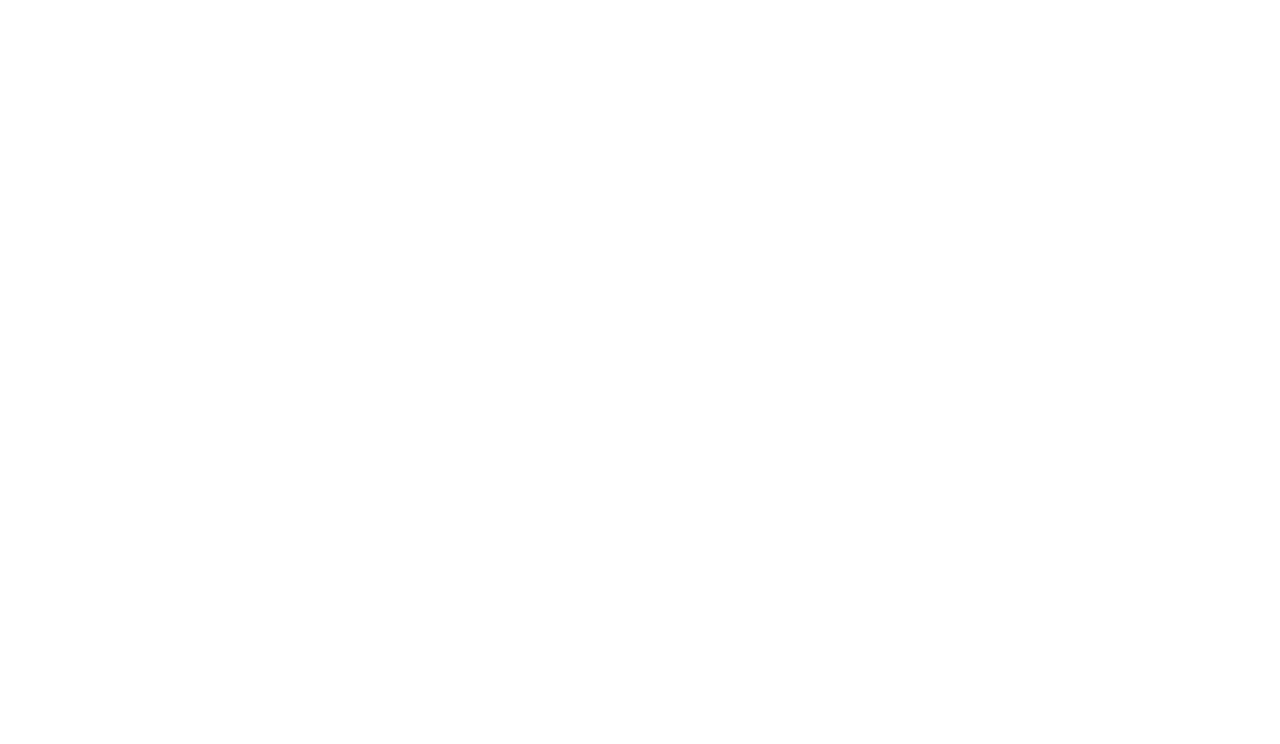
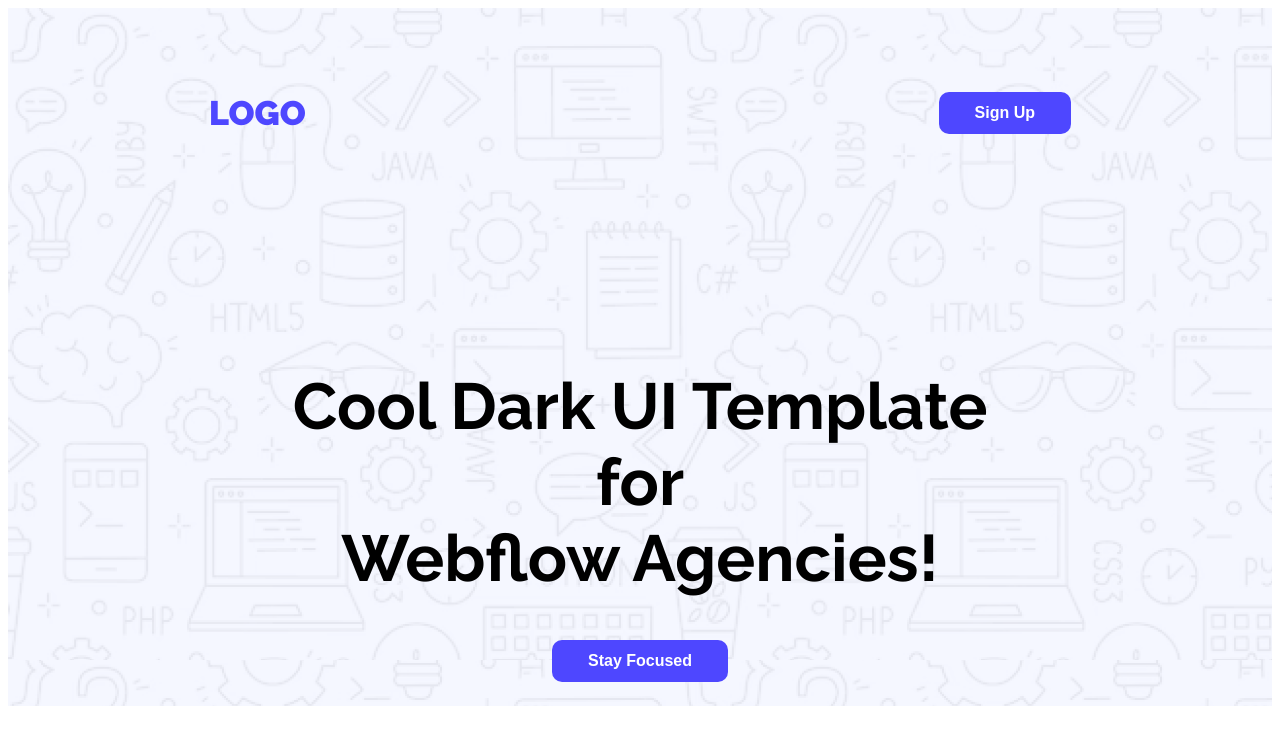
Before and after one commit to Ashikremian1/first-project, a plain HTML site: page index.html in a window 1280 px wide. Drawn offline with Linux system fonts and the light colour scheme.

Commit message:
added navbar, banner-1, bg

```diff
--- a/index.html
+++ b/index.html
@@ -1,15 +1,40 @@
 <!DOCTYPE html>
 <html lang="en">
+
 <head>
     <meta charset="UTF-8">
     <meta name="viewport" content="width=device-width, initial-scale=1.0">
     <title>Webpage1</title>
+    <link rel="preconnect" href="https://fonts.googleapis.com">
+    <link rel="preconnect" href="https://fonts.gstatic.com" crossorigin>
+    <link
+        href="https://fonts.googleapis.com/css2?family=Open+Sans:ital,wght@0,300..800;1,300..800&family=Raleway:ital,wght@0,100..900;1,100..900&display=swap"
+        rel="stylesheet">
+    <link rel="stylesheet" href="styles/styles.css">
 </head>
-<body>
 
-   <header>
+<body class="raleway-normal">
 
-   </header>
+    <header class="header">
+
+        <!-- NAVBAR -->
+
+        <nav>
+            <h3 class="nav-title text-color-1">LOGO</h3>
+            <li class="li"><a href=""><button class="btn-style">Sign Up</button></a></li>
+        </nav>
+
+        <!-- BANNER 1 -->
+
+        <div class="banner1">
+            <div class="banner1-content">
+                <h1 class="Cool">Cool Dark UI Template for <br> Webflow Agencies!</h1>
+                <li class="li"><a href=""><button class="btn-style">Stay Focused</button></a></li>
+            </div>
+        </div>
+
+
+    </header>
     <main>
 
     </main>
@@ -18,4 +43,5 @@
     </footer>
 
 </body>
+
 </html>
--- /dev/null
+++ b/styles/styles.css
@@ -0,0 +1,64 @@
+/* fonts */
+.raleway-normal{
+  font-family: "Raleway", sans-serif;
+  font-optical-sizing: auto;
+  font-style: normal;
+}
+
+
+/* background */
+.header{
+    background-image: url("../Assets/Hero-bg.png");
+    height: 698px;
+}
+
+
+
+/* share styles */
+.text-color-1{
+    color: #4E47FF;
+}
+
+
+
+/* nav styles */
+nav{
+    display: flex;
+    justify-content: space-between;
+    margin: 0px 150px;
+    padding: 51px;
+    align-items: center;
+}
+
+.nav-title{
+    font-weight:900;
+    font-size: 34px;
+}
+
+
+/* button styles */
+.btn-style{
+    background-color: #4E47FF;
+    font-weight: bold;
+    color: white;
+    font-size: 16px;
+    border-radius: 10px;
+    padding: 12px 36px;
+    border: none;
+}
+
+.li{
+    list-style: none;
+}
+
+
+/* banner-1 styles */
+
+.Cool{
+    font-size: 65px;
+}
+
+.banner1-content{
+    margin: 150px 267px;
+    text-align: center;
+}
```
